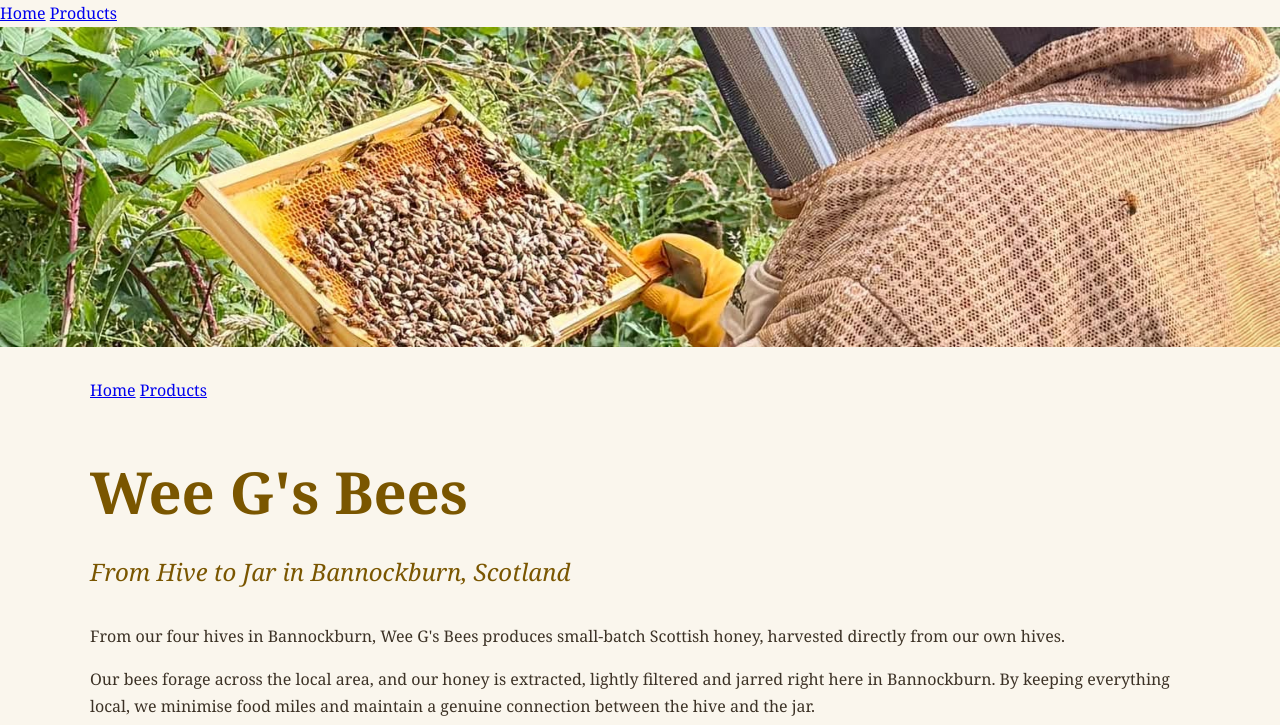
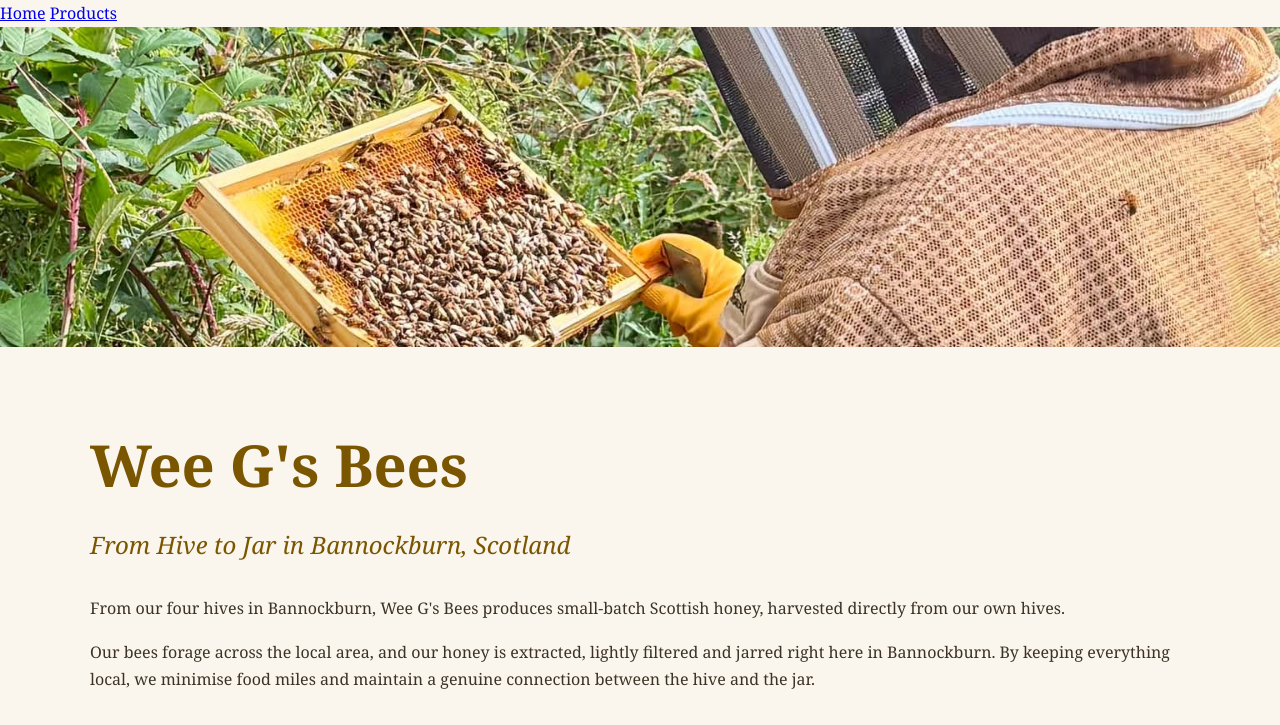
Before and after one commit to weegsbees/weegsbees.github.io, a plain HTML site: page index.html in a window 1280 px wide. Shown: the top 725 px of the page. Drawn offline with Linux system fonts and the light colour scheme.

Commit message:
Update index.html

```diff
--- a/index.html
+++ b/index.html
@@ -67,7 +67,7 @@ h2 {
     margin: 20px 0 40px 0;
     text-align: left;
 }
-}
+
 
 .cta-link {
     color: #8b6a00;
@@ -280,10 +280,6 @@ h1 {
 </div>
 
 <div class="content">
-<nav class="navbar">
-    <a href="index.html">Home</a>
-    <a href="products.html">Products</a>
-</nav>
 
 
 
```
